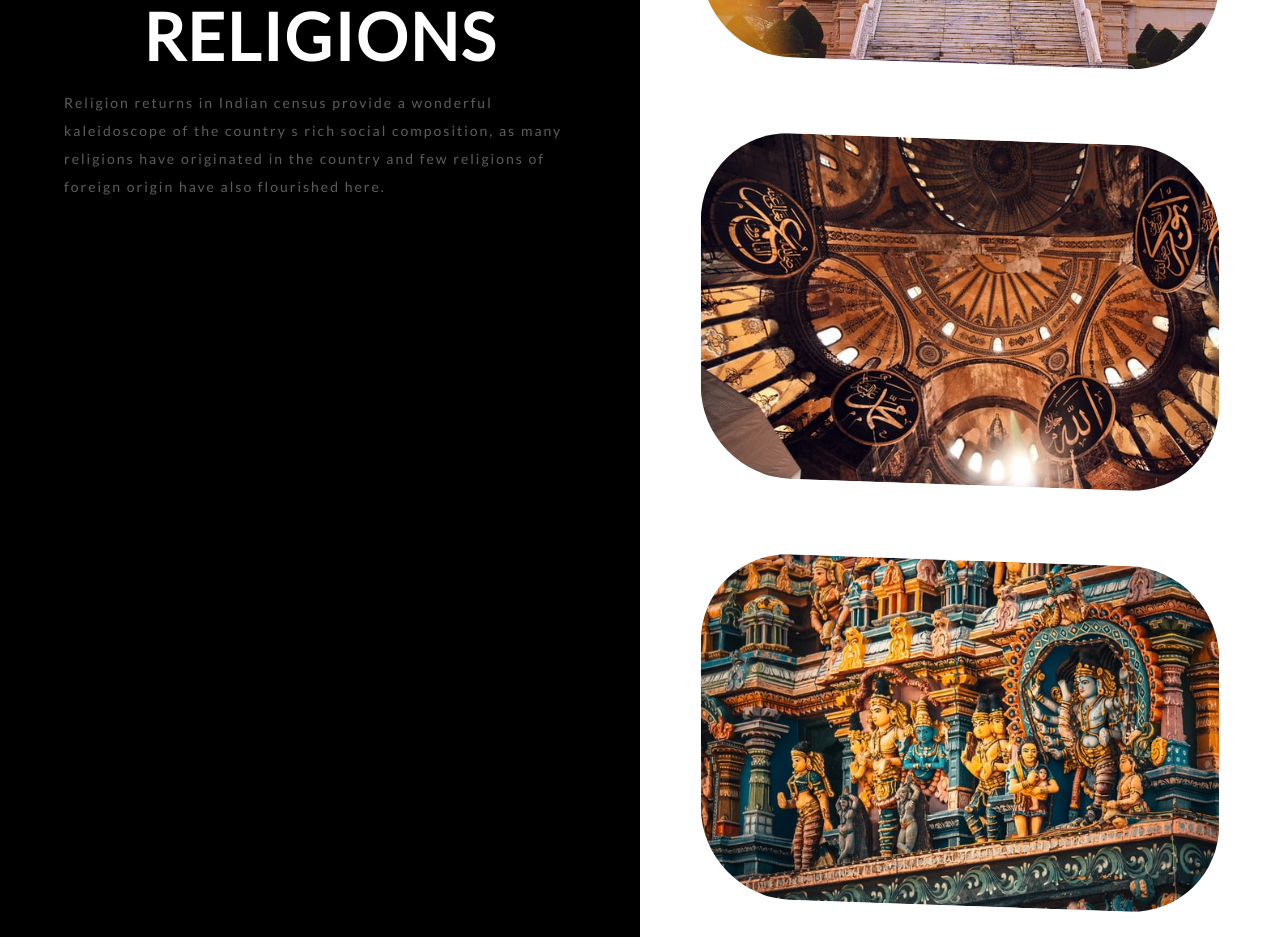
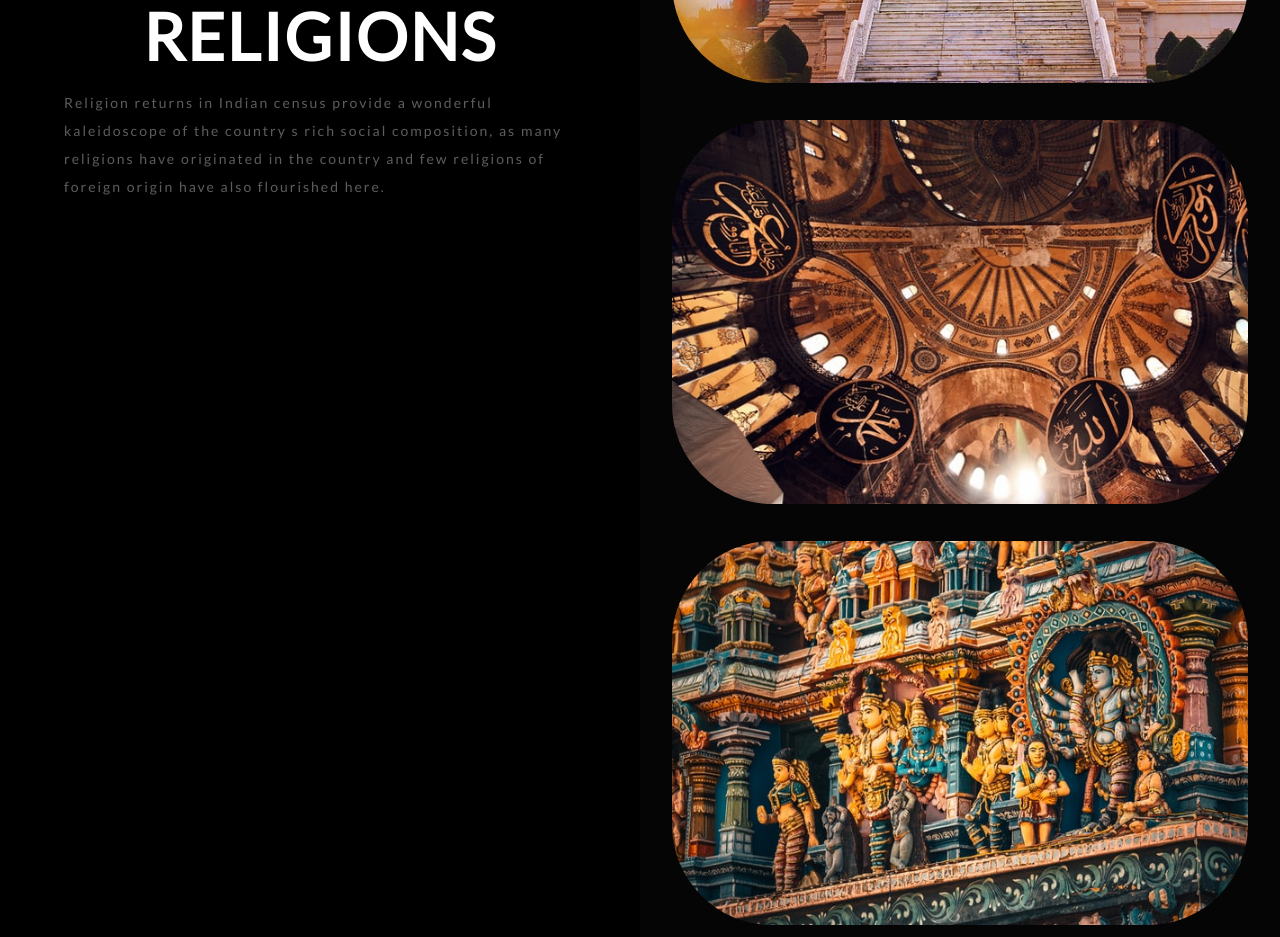
Before and after one commit to coder-abhk/INDIA-UI, a React (Create React App) app: page / in a window 1280 px wide. Shown: the part 1860-2797 px from the top of the page. Built offline with nearby package versions, Linux system fonts and the light colour scheme.

Commit message:
images animated!

```diff
--- a/src/components/ArticleSection.js
+++ b/src/components/ArticleSection.js
@@ -8,7 +8,33 @@ const ArticleSection = ({
 }) => {
   const label = useRef(null);
   const content_paras = useRef(null);
+  const article_img_one = useRef(null);
+  const article_img_two = useRef(null);
+
   useEffect(() => {
+    const images = [article_img_one.current, article_img_two.current];
+    // options
+    const options = {
+      root: null,
+      rootMargin: "0px",
+      threshold: 0.85,
+    };
+
+    // callback
+    const callback = (entries) => {
+      entries.forEach((entry) => {
+        if (entry.intersectionRatio > 0) {
+          entry.target.style.opacity = 1;
+          entry.target.style.transform = `translateX(${0})`;
+        }
+      });
+    };
+    const observer = new IntersectionObserver(callback, options);
+
+    images.forEach((img) => {
+      observer.observe(img);
+    });
+
     window.addEventListener(
       "scroll",
       () => {
@@ -46,8 +72,20 @@ const ArticleSection = ({
         </div>
       </div>
       <div className="article_images">
-        <img id="article_img_one" className="img_" src={img_one} alt="" />
-        <img id="article_img_two" className="img_" src={img_two} alt="" />
+        <img
+          id="article_img_one"
+          ref={article_img_one}
+          className="img_"
+          src={img_one}
+          alt=""
+        />
+        <img
+          id="article_img_two"
+          ref={article_img_two}
+          className="img_"
+          src={img_two}
+          alt=""
+        />
       </div>
     </div>
   );
--- a/src/index.css
+++ b/src/index.css
@@ -9,4 +9,5 @@ body {
   font-family: "Lato", sans-serif;
   -webkit-font-smoothing: antialiased;
   -moz-osx-font-smoothing: grayscale;
+  background-color: #050505;
 }
--- a/src/static/Article.css
+++ b/src/static/Article.css
@@ -55,14 +55,10 @@
 
 #article_img_one,
 #article_img_two {
+  opacity: 0;
   border-radius: 100px;
-  transform: scale(0.9) skewY(2deg);
-  transition: transform 400ms ease-in-out;
-}
-
-#article_img_one:hover,
-#article_img_two:hover {
-  transform: scale(1) skewY(-2deg);
+  transform: translateX(50px);
+  transition: all 1000ms ease-in-out;
 }
 
 @media (max-width: 968px) {
```
